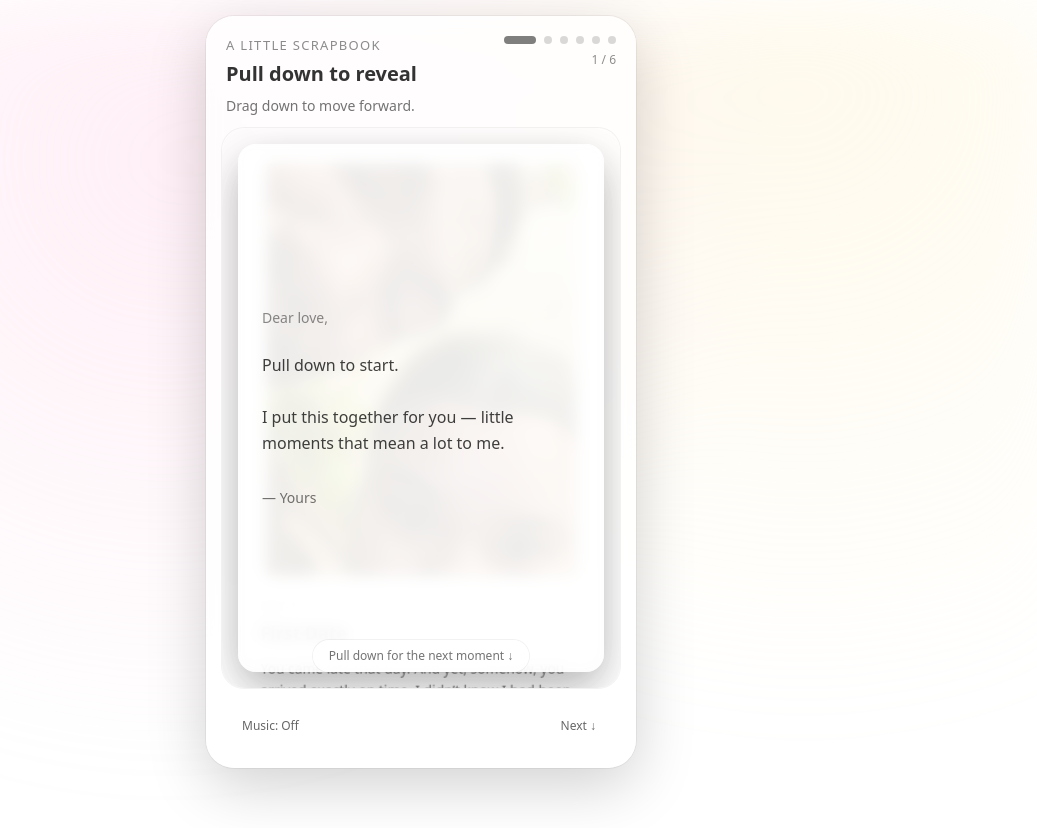
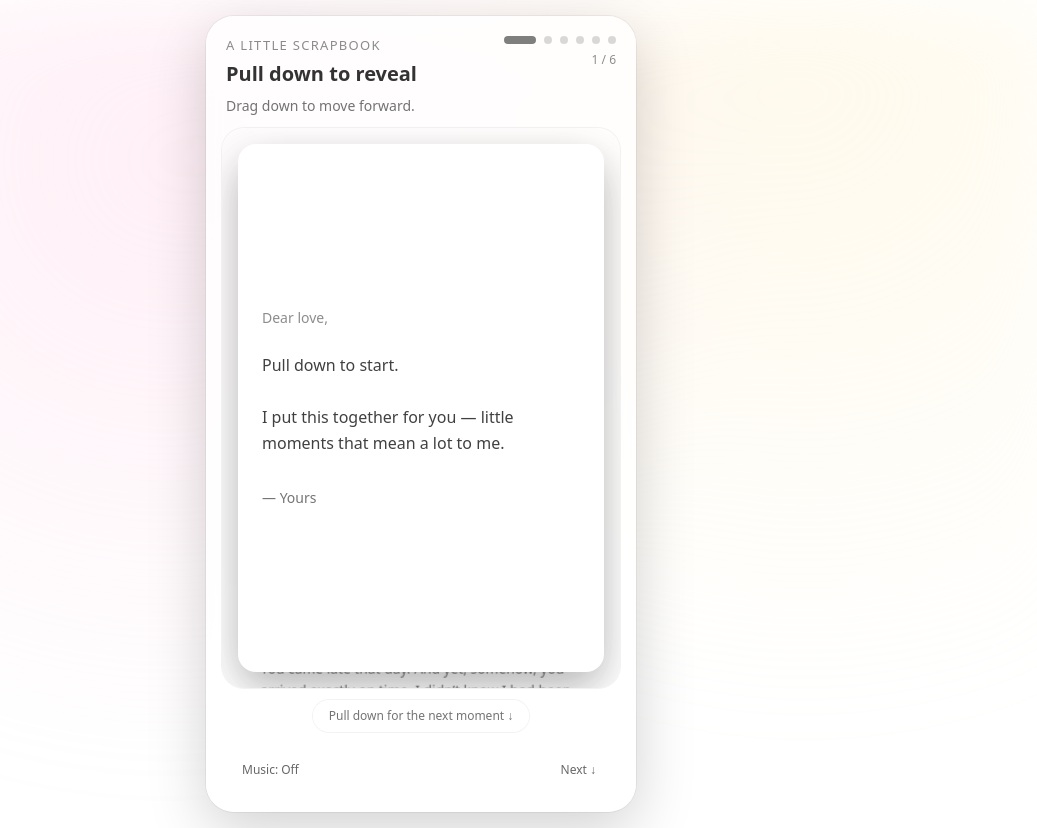
Before and after one commit to JustTryingToDoBetter/love-card, a Next.js app: page / in a window 1280 px wide. Shown: the whole page, without its empty margins (219-1256 px from the left). Before the commit the page ends 800 px from the top, so only its background shows below. Built offline with nearby package versions, Linux system fonts and the light colour scheme.

Commit message:
feat: integrate TypewriterText component for animated story display in InteractiveLoveCard

```diff
--- a/components/InteractiveLoveCard.tsx
+++ b/components/InteractiveLoveCard.tsx
@@ -14,7 +14,7 @@ import {
 import { MOMENTS, type Moment } from "@/lib/moments";
 import ProgressDots from "@/components/ProgressDots";
 import { makeAudio } from "@/lib/sound";
-
+import TypewriterText from "@/components/TypewriterText";
 const clamp = (v: number, min: number, max: number) => Math.max(min, Math.min(max, v));
 
 export default function InteractiveLoveCard() {
@@ -184,13 +184,16 @@ export default function InteractiveLoveCard() {
               </motion.div>
             </AnimatePresence>
 
-            {/* Bottom hint */}
-            <div className="absolute bottom-4 left-0 right-0 flex items-center justify-center">
-              <div className="rounded-full bg-white/70 px-4 py-2 text-xs text-black/55 ring-1 ring-black/5 backdrop-blur">
-                {active < maxIndex ? "Pull down for the next moment ↓" : "End ✨"}
-              </div>
-            </div>
+
+
           </div>
+
+          <div className="mt-3 flex items-center justify-center">
+          <div className="rounded-full bg-white/70 px-4 py-2 text-xs text-black/55 ring-1 ring-black/5">
+            {active < maxIndex ? "Pull down for the next moment ↓" : "End ✨"}
+          </div>
+        </div>
+
 
           {/* Controls (minimal) */}
           <div className="mt-4 flex items-center justify-between px-1">
@@ -273,7 +276,7 @@ function PanelInteractive({
 
   return (
     <motion.div
-      className="h-full rounded-[18px] bg-white/90 ring-1 ring-black/5 backdrop-blur"
+      className="h-full rounded-[18px] bg-white ring-1 ring-black/5"
       style={{ rotate, boxShadow: shadow }}
     >
       {isTextPage ? (
@@ -298,7 +301,21 @@ function PanelInteractive({
           <div className="px-5 pb-5 pt-2">
             <div className="text-xs uppercase tracking-widest text-black/45">{moment.dateLabel}</div>
             <div className="mt-1 text-lg font-semibold text-black/85">{moment.title}</div>
-            <div className="mt-3 text-sm leading-relaxed text-black/65">{moment.story}</div>
+            <div className="mt-3 text-sm leading-relaxed text-black/65">
+            <TypewriterText
+              text={moment.story}
+              className="whitespace-pre-line"
+              cursorClassName="ml-0.5 text-black/50"
+              typingSpeedMs={18}
+              blinkIntervalMs={450}
+              soundEnabled={true}
+              typingSoundSrc="/audio/rustle.mp3"
+              typingSoundVolume={0.08}
+              typingSoundThrottleMs={45}
+              start={true}
+              />
+            </div>
+
           </div>
         </div>
       )}
```
